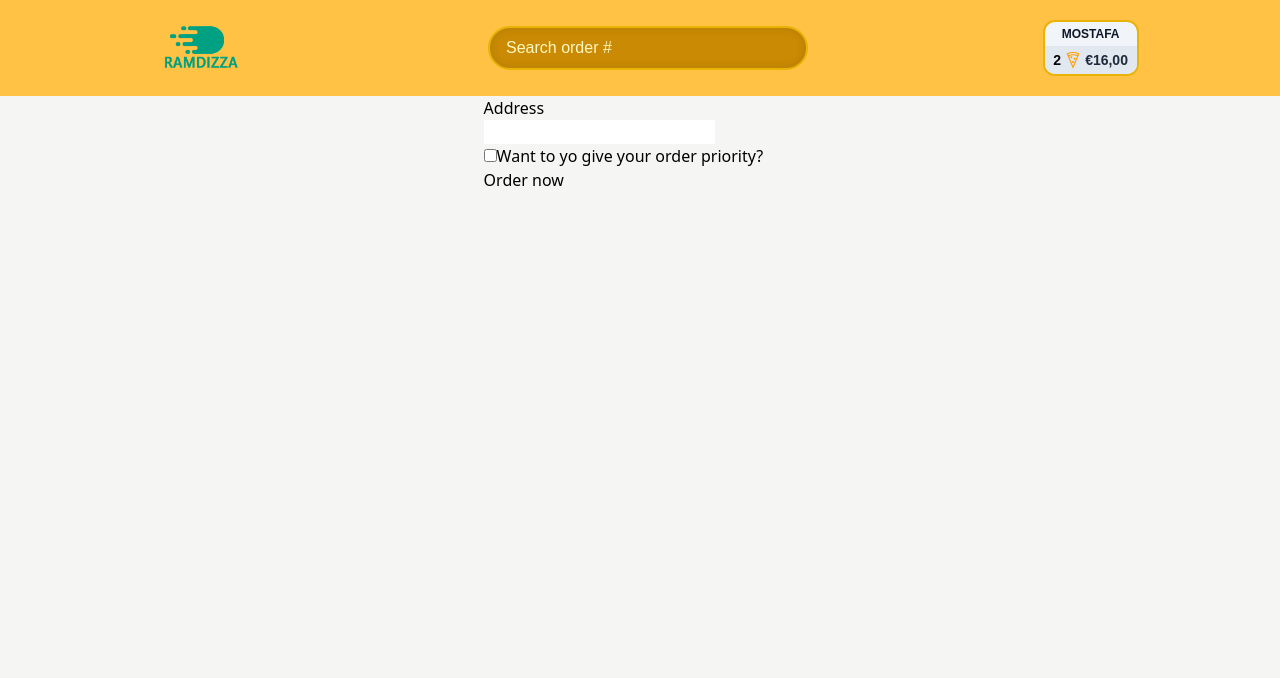
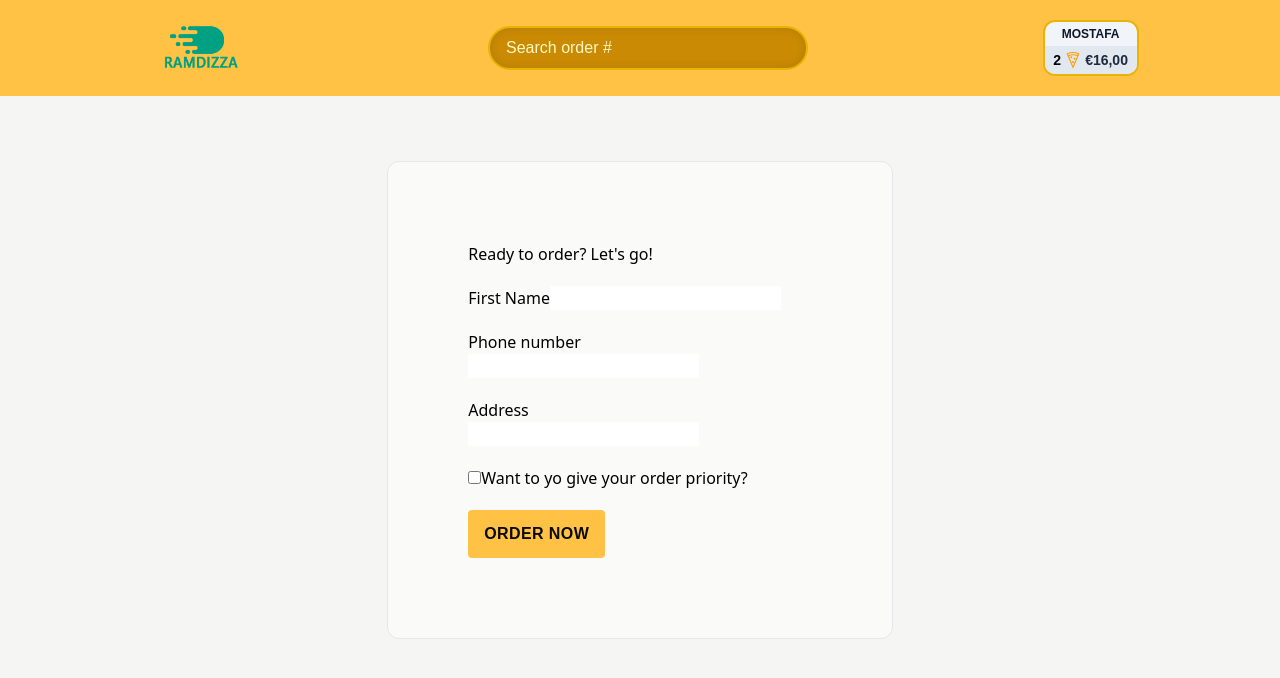
Before and after one commit to Elmostafa01/Ramdizza, a React (Vite) app: page /order/new in a window 1280 px wide. Shown: the top 678 px of the page. Built offline with nearby package versions, Linux system fonts and the light colour scheme.

Commit message:
styling cart and new order page

```diff
--- a/src/UI/AppLayout.jsx
+++ b/src/UI/AppLayout.jsx
@@ -8,13 +8,14 @@ const AppLayout = () => {
   const isLoading = navigation.state === "loading";
 
   return (
-    <div className='layout flex flex-col items-center justify-center'>
+    <div className='flex items-center justify-center h-[100vh]'>
       {isLoading && <Loader />}
       <Header />
-      <main>
-        <Outlet />
-      </main>
-
+      <div>
+        <main className='max-w-3xl'>
+          <Outlet />
+        </main>
+      </div>
     </div>
   )
 }
--- a/src/UI/Home.jsx
+++ b/src/UI/Home.jsx
@@ -4,9 +4,8 @@ import Mediaicons from './Mediaicons';
 
 function Home() {
   return (
-    <div
-    className=" h-screen w-screen bg-glovo
-    bg-center bg-no-repeat flex flex-col items-center justify-center">
+    <div className=" h-screen w-screen bg-glovo
+      bg-center bg-no-repeat flex flex-col items-center justify-center">
       <div className='hero relative mb-32 px-8 flex flex-row-reverse items-center justify-center max-w-7xl '>
         <Hero />
       </div>
--- a/src/UI/Mediaicons.jsx
+++ b/src/UI/Mediaicons.jsx
@@ -5,7 +5,7 @@ import { SiFacebook } from "react-icons/si";
 const Mediaicons = () => {
   return (
     <>
-    <div className="absolute items-center bottom-0 z-50 mb-10 media flex gap-20">
+    <div className="absolute items-center bottom-0 z-50 mb-10 media flex gap-16">
         <div className="instagram">
           <a href="https://www.instagram.com" target='_blank' rel="noreferrer">
             <RiInstagramFill size='1.5em' color='#00A082FF'/>
@@ -18,7 +18,7 @@ const Mediaicons = () => {
         </div>
         <div className="wsp">
           <a href="#">
-            <SiFacebook size='1.5em' color='#00A082FF'/>
+            <SiFacebook size='1.4em' color='#00A082FF'/>
           </a>
         </div>
     </div>
--- a/src/features/cart/Cart.jsx
+++ b/src/features/cart/Cart.jsx
@@ -1,4 +1,5 @@
 import { Link } from 'react-router-dom';
+import { IoMdArrowRoundBack } from "react-icons/io";
 
 const fakeCart = [
   {
@@ -28,9 +29,14 @@ function Cart() {
   const cart = fakeCart;
 
   return (
-    <div>
-      <Link to="/menu">&larr; Back to menu</Link>
-
+    <div className='bg-stone-50 p-10 border rounded-xl flex flex-col gap-2 justify-center items-center'>
+      <Link
+      to="/menu"
+      className='text-sm text-slate-700 hover:text-slate-900 hover:bg-slate-200 px-3 py-2 rounded-full
+      font-poppins font-semibold flex items-center justify-center gap-1'>
+        <IoMdArrowRoundBack />
+        <span>Back to menu</span>
+      </Link>
       <h2>Your cart, %NAME%</h2>
 
       <div>
--- a/src/features/order/CreateOrder.jsx
+++ b/src/features/order/CreateOrder.jsx
@@ -41,26 +41,26 @@ function CreateOrder() {
   const cart = fakeCart;
 
   return (
-    <div>
+    <div className="bg-stone-50 p-20 border rounded-xl gap-5 flex flex-col justify-center items-center'">
       <h2>Ready to order? Let's go!</h2>
 
-      <Form method="POST">
+      <Form method="POST" className="flex flex-col items-start justify-center gap-5">
         <div>
           <label>First Name</label>
           <input type="text" name="customer" required />
         </div>
 
-        <div>
+        <div className="block">
           <label>Phone number</label>
-          <div>
+          <div className="float-right inline-block w-full">
             <input type="tel" name="phone" required />
           </div>
           {formErrors?.phone && <p>{formErrors.phone}</p>}
         </div>
 
-        <div>
+        <div className="block">
           <label>Address</label>
-          <div>
+          <div className="float-right inline-block w-full">
             <input type="text" name="address" required />
           </div>
         </div>
@@ -78,7 +78,11 @@ function CreateOrder() {
 
         <div>
           <input type="hidden" name="cart" value={JSON.stringify(cart)}/>
-          <button disabled={isSubmitting}>
+          <button disabled={isSubmitting}
+           className="bg-glovo uppercase font-poppins font-semibold px-4 py-3 text-stone-950
+           inline-block tracking-wide rounded hover:bg-yellow-300 transition-colors duration-300
+           focus:outli-none focus:ring focus:ring-yellow-200 focus:bg-yellow-200 focus:ring-offset-2
+           disabled:cursor-not-allowed">
             {isSubmitting ? 'Placing order...' : 'Order now'}
           </button>
         </div>
@@ -101,9 +105,10 @@ export async function action({request}) {
   if (!isValidPhone(order.phone)) errors.phone = phoneMsg;
   if (Object.keys(errors).length > 0) return errors;
 
-  const newOrder = await createOrder(order);
+  //const newOrder = await createOrder(order);
 
-  return redirect(`/order/${newOrder.id}`);
+ // return redirect(`/order/${newOrder.id}`);
+ return null;
 }
 
 export default CreateOrder;
--- a/tailwind.config.js
+++ b/tailwind.config.js
@@ -17,7 +17,8 @@ export default {
         'poppins': ['Poppins', 'sans-serif']
       },
       boxShadow: {
-        'inset': 'inset 0 0 10px rgba(0, 0, 0, 0.1)'
+        'inset': 'inset 0 0 10px rgba(0, 0, 0, 0.1)',
+        'light': '0 0 10px rgba(0, 0, 0, 0.1)'
       }
     },
   },
```
